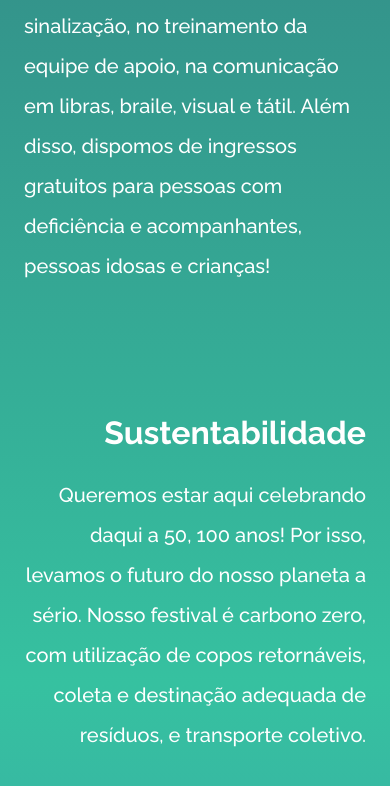
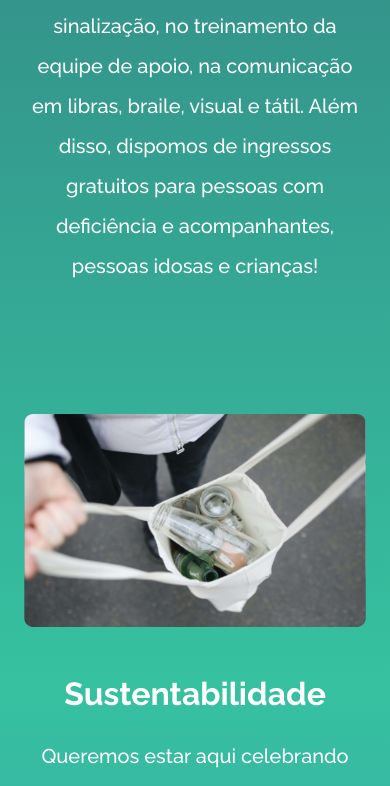
Before and after one commit to yapeansa/codechella, a React (Vite) app: page /experiencia in a window 390 px wide. Shown: the part 1157-1943 px from the top of the page. Built offline with nearby package versions, Linux system fonts and the light colour scheme; a web font is replaced by a local one.

Commit message:
Mais responsividade.

```diff
--- a/src/components/Secao/index.jsx
+++ b/src/components/Secao/index.jsx
@@ -28,8 +28,17 @@ const Secao = styled.section`
             font-size: 20px;
         }
     }
+    .ordem-um { order: 2; }
+    .ordem-dois { order: 1; }
     @media screen and (max-width: 768px) {
         flex-direction: column;
+        text-align: center;
+        div {
+            order: 2;
+            align-items: center;
+        }
+        .ordem-um { order: 1; }
+        .ordem-dois { order: 2; }
     }
     @media screen and (max-width: 500px) {
         .banda-tocando {
--- a/src/pages/Experiencia/index.jsx
+++ b/src/pages/Experiencia/index.jsx
@@ -30,8 +30,8 @@ const Experiencia = () => {
                         </div>
                     </Secao>
                     <Secao $alinhamento_texto="right" $alinhar_itens="flex-end">
-                        <img src={recycle} alt="Pessoa reciclando" style={{ order: 2 }} />
-                        <div style={{ order: 1 }}>
+                        <img src={recycle} alt="Pessoa reciclando" className="ordem-um" />
+                        <div className="ordem-dois">
                             <h2>Sustentabilidade</h2>
                             <p>
                                 Queremos estar aqui celebrando daqui a 50, 100 anos! Por isso, levamos o futuro do nosso planeta a sério. Nosso festival é carbono zero, com utilização de copos retornáveis, coleta e destinação adequada de resíduos, e transporte coletivo.
--- a/src/pages/MapaDeSetores/index.jsx
+++ b/src/pages/MapaDeSetores/index.jsx
@@ -59,6 +59,10 @@ const ContainerMapa = styled.section`
             }
         }
     }
+
+    @media screen and (max-width: 768px) {
+        flex-direction: column;
+    }
 `;
 
 const DetalhesSetores = styled.section`
@@ -75,6 +79,13 @@ const DetalhesSetores = styled.section`
         display: flex;
         justify-content: center;
         gap: 24px;
+    }
+
+    @media screen and (max-width: 768px) {
+        .detalhes_setores {
+            flex-direction: column;
+            align-items: center;
+        }
     }
 `;
 
@@ -100,6 +111,13 @@ const Detalhes = styled.div`
         }
     }
     .espec { margin-top: 106px; }
+    @media screen and (max-width: 768px) {
+        max-width: 648px;
+        img {
+            max-width: 382px;
+            margin: 0 auto;
+        }
+    }
 `;
 
 const MapaDeSetores = () => {
--- a/src/pages/PaginaInicial/BannerBottom/index.jsx
+++ b/src/pages/PaginaInicial/BannerBottom/index.jsx
@@ -6,6 +6,7 @@ const BannerBottom = styled.div`
     background: url(${guitar}) no-repeat center / cover;
     mix-blend-mode: multiply;
     height: 340px;
+    @media screen and (max-width: 768px) {}
 `;
 
 export default BannerBottom;
```
